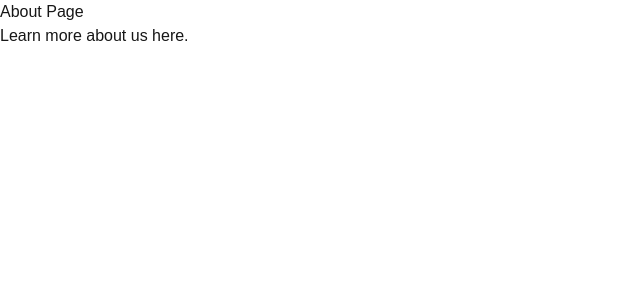
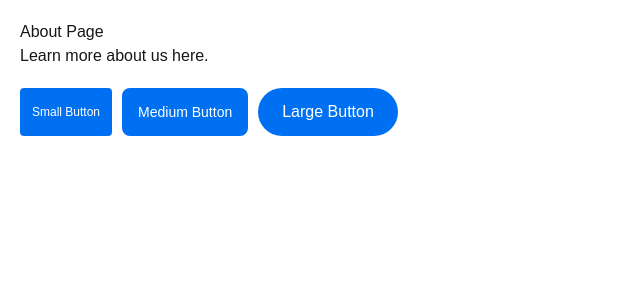
Before and after one commit to jeremiahongwenyi/alx-project-0x02-setup, a Next.js app in the folder alx-project-0x02/: page /about in a window 1280 px wide. Shown: the top 300 px of the page, without its empty margins (0-640 px from the left). Built offline with nearby package versions, Linux system fonts and the light colour scheme.

Commit message:
question 3

```diff
--- /dev/null
+++ b/alx-project-0x02/components/common/Button.tsx
@@ -0,0 +1,33 @@
+import { ButtonProps } from "@/interfaces";
+import { CSSProperties } from "react";
+
+export default function Button({ label, size = "medium", shape = "rounded-md", onClick }: ButtonProps) {
+
+  const sizeStyles: Record<string, CSSProperties> = {
+    small: { padding: "6px 12px", fontSize: "12px" },
+    medium: { padding: "8px 16px", fontSize: "14px" },
+    large: { padding: "12px 24px", fontSize: "16px" },
+  };
+
+  const shapeStyles: Record<string, CSSProperties> = {
+    "rounded-sm": { borderRadius: "4px" },
+    "rounded-md": { borderRadius: "8px" },
+    "rounded-full": { borderRadius: "999px" },
+  };
+
+  return (
+    <button
+      onClick={onClick}
+      style={{
+        background: "#0070f3",
+        color: "white",
+        border: "none",
+        cursor: "pointer",
+        ...sizeStyles[size],
+        ...shapeStyles[shape],
+      }}
+    >
+      {label}
+    </button>
+  );
+}
--- a/alx-project-0x02/interfaces/index.ts
+++ b/alx-project-0x02/interfaces/index.ts
@@ -2,3 +2,10 @@ export interface CardProps {
  title: string,
  content: string
 }
+
+export interface ButtonProps {
+  label: string;
+  size?: "small" | "medium" | "large";
+  shape?: "rounded-sm" | "rounded-md" | "rounded-full";
+  onClick?: () => void;
+}
--- a/alx-project-0x02/pages/about.tsx
+++ b/alx-project-0x02/pages/about.tsx
@@ -1,13 +1,32 @@
-import React from 'react'
+import Button from "@/components/common/Button";
 
-function about() {
+export default function About() {
   return (
-      <div>
+    <div style={{ padding: "20px" }}>
       <h1>About Page</h1>
       <p>Learn more about us here.</p>
+
+      <div style={{ display: "flex", gap: "10px", marginTop: "20px" }}>
+
+        <Button
+          label="Small Button"
+          size="small"
+          shape="rounded-sm"
+        />
+
+        <Button
+          label="Medium Button"
+          size="medium"
+          shape="rounded-md"
+        />
+
+        <Button
+          label="Large Button"
+          size="large"
+          shape="rounded-full"
+        />
+
+      </div>
     </div>
-
-  )
+  );
 }
-
-export default about
```
